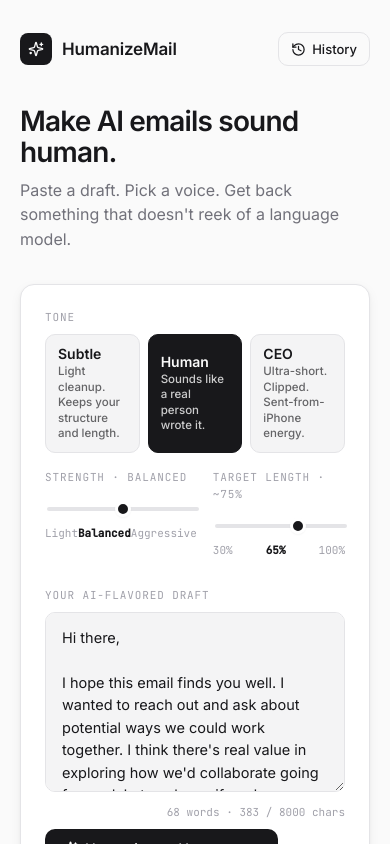
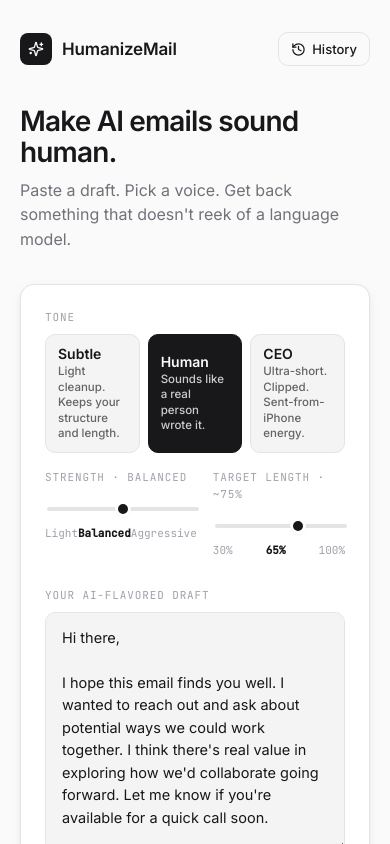
Before and after one commit to trinathone/humanize-mail, a React (Vite) app: page / in a window 390 px wide. Shown: the top 844 px of the page. Built offline with nearby package versions, Linux system fonts and the light colour scheme.

Commit message:
fix: increase textarea min-height on mobile (closes #14)

```diff
--- a/src/styles.css
+++ b/src/styles.css
@@ -132,3 +132,9 @@ input[type="range"]::-moz-range-thumb {
     transform: translateY(0);
   }
 }
+
+@media (max-width: 600px) {
+  textarea {
+    min-height: 240px !important;
+  }
+}
```
